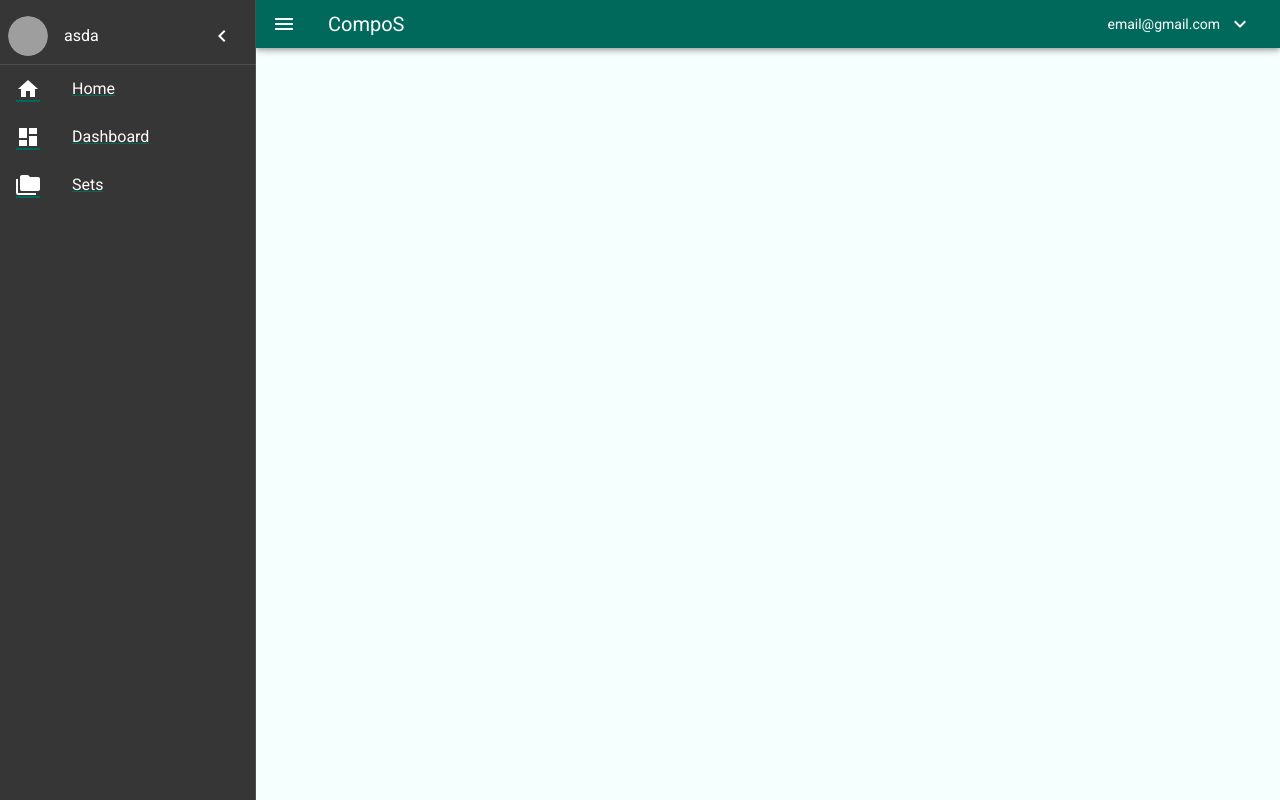
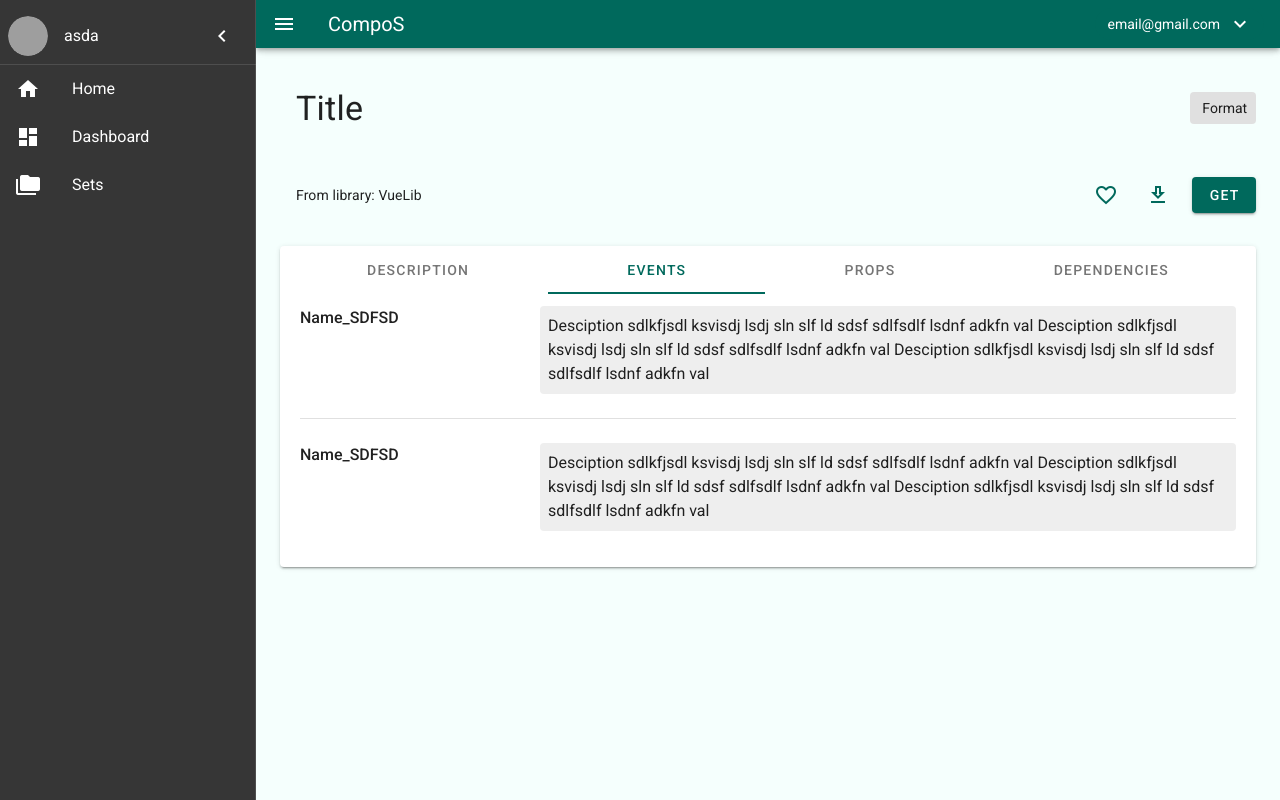
Before and after one commit to a-kelen/diplom-ui, a Vue app: page /comp in a window 1280 px wide. Both pictures are taken after a click on the button 28 px from the left and 24 px from the top of the page. Built offline with nearby package versions, Linux system fonts and the light colour scheme; grey boxes are pictures that could not be loaded.

Commit message:
Add ComponentPage + UserProfile

```diff
--- a/src/App.vue
+++ b/src/App.vue
@@ -26,9 +26,14 @@ export default {
 };
 </script>
 
-<style scoped>
+<style >
 #app {
     background-color: #f5fffd;
 }
-
+a {
+    text-decoration: none !important;;
+}
+.gap {
+  gap: 1rem;
+}
 </style>
--- a/src/components/Navbar.vue
+++ b/src/components/Navbar.vue
@@ -24,10 +24,12 @@
       </v-list-item>
 
       <v-divider></v-divider>
-      <router-link v-for="(item, index) in items"
-          :key="index"
-           :to="item.path">
-        <v-list-item @click="go">
+
+        <v-list-item v-for="(item, i) in items"
+        :key="i"
+        :to="item.path"
+        active-class="highlighted"
+        :class="item.path === $route.path ? 'highlighted' : ''">
           <v-list-item-action >
             <v-icon>{{item.icon}}</v-icon>
           </v-list-item-action>
@@ -35,7 +37,6 @@
             <v-list-item-title>{{item.title}}</v-list-item-title>
           </v-list-item-content>
         </v-list-item>
-        </router-link>
       </v-list>
     </v-navigation-drawer>
 
@@ -88,6 +89,11 @@ export default {
           { title: 'Dashboard', icon: 'mdi-view-dashboard' , path : '/dashboard' },
           { title: 'Sets', icon: 'mdi-folder-multiple' , path : '/chats'},
         ],
-  })
+  }),
+  methods: {
+    go() {
+
+    }
+  }
 }
 </script>
--- /dev/null
+++ b/src/components/items/EventItem.vue
@@ -0,0 +1,30 @@
+<template>
+  <v-container>
+    <v-row>
+        <v-col class="d-flex" md="3">
+            <div class="font-weight-medium">Name_SDFSD</div>
+
+        </v-col>
+        <v-col>
+            <v-card elevation="0" class="pa-2" color="grey lighten-3">{{description}}</v-card>
+        </v-col>
+    </v-row>
+    <v-row>
+        <v-col>
+            <v-divider v-if="!isLast"></v-divider>
+        </v-col>
+    </v-row>
+  </v-container>
+</template>
+
+<script>
+export default {
+  name: "EventItem",
+  props: [
+    'isLast'
+  ],
+  data: () => ({
+      description: "Desciption sdlkfjsdl ksvisdj lsdj sln slf ld sdsf sdlfsdlf lsdnf adkfn val Desciption sdlkfjsdl ksvisdj lsdj sln slf ld sdsf sdlfsdlf lsdnf adkfn val Desciption sdlkfjsdl ksvisdj lsdj sln slf ld sdsf sdlfsdlf lsdnf adkfn val"
+  })
+};
+</script>
--- /dev/null
+++ b/src/components/items/PropItem.vue
@@ -0,0 +1,30 @@
+<template>
+  <v-container>
+    <v-row>
+        <v-col class="d-flex" md="3">
+            <div class="font-weight-medium">Name_SDFSD</div>
+
+        </v-col>
+        <v-col>
+            <v-card elevation="0" class="pa-2" color="grey lighten-3">{{description}}</v-card>
+        </v-col>
+    </v-row>
+    <v-row>
+        <v-col>
+            <v-divider :islast="true"></v-divider>
+        </v-col>
+    </v-row>
+  </v-container>
+</template>
+
+<script>
+export default {
+  name: "PropItem",
+  props: [
+      'isLast'
+  ],
+  data: () => ({
+      description: "Desciption sdlkfjsdl ksvisdj lsdj sln slf ld sdsf sdlfsdlf lsdnf adkfn val Desciption sdlkfjsdl ksvisdj lsdj sln slf ld sdsf sdlfsdlf lsdnf adkfn val Desciption sdlkfjsdl ksvisdj lsdj sln slf ld sdsf sdlfsdlf lsdnf adkfn val"
+  })
+};
+</script>
--- a/src/components/tabs/SelectTypeTab.vue
+++ b/src/components/tabs/SelectTypeTab.vue
@@ -1,11 +1,9 @@
 <template>
-  <v-container>
-    <v-list rounded>
+    <v-list rounded color="transparent">
       <v-list-item-group
         v-model="selectedItem"
-        color="primary"
       >
-        <v-list-item class="border">
+        <v-list-item color="primary" outlined class="rounded-xl">
         <v-card
             height="200"
             flat
@@ -16,7 +14,7 @@
             <p class="text-h4 teal--text ">Library</p>
         </v-card>
         </v-list-item>
-        <v-list-item class="border">
+        <v-list-item color="primary"  class="rounded-pill">
          <v-card
             height="200"
             flat
@@ -29,7 +27,6 @@
         </v-list-item>
       </v-list-item-group>
     </v-list>
-  </v-container>
 </template>
 
 <script>
@@ -42,7 +39,8 @@ export default {
 </script>
 
 <style scoped>
-.border {
+  .border {
     border: 0.4ch solid teal !important;
-}
+  }
+
 </style>
--- a/src/router/index.js
+++ b/src/router/index.js
@@ -62,6 +62,11 @@ const routes = [
     path: "/register",
     name: "Register",
     component: () => import("../views/Register.vue")
+  },
+  {
+    path: "/profile",
+    name: "UserPRofile",
+    component: () => import("../views/UserProfile.vue")
   }
 ];
 
--- a/src/views/ComponentPage.vue
+++ b/src/views/ComponentPage.vue
@@ -1,15 +1,79 @@
 <template>
-    <div>
+    <v-container>
+      <v-row>
+        <v-col>
+          <v-row>
+            <v-col>
+              <v-sheet class="transparent d-flex align-center">
+                <v-card-text class="text-h4">
+                  Title
+                </v-card-text>
+                <v-chip label>Format</v-chip>
+              </v-sheet>
+            </v-col>
+          </v-row>
+          <v-row>
+            <v-col>
+              <v-sheet class="transparent gap d-flex align-center">
+                <v-card-text>
+                  From library: VueLib
+                </v-card-text>
+                <v-btn color="primary" icon>
+                  <v-icon>mdi-heart-outline</v-icon>
+                </v-btn>
+                <v-btn color="primary" icon>
+                  <v-icon>mdi-download-outline</v-icon>
+                </v-btn>
+                <v-btn color="primary">Get</v-btn>
+              </v-sheet>
+            </v-col>
+          </v-row>
+        </v-col>
+      </v-row>
 
-    </div>
+      <v-row>
+        <v-col>
+          <v-card class="px-2">
+            <v-tabs v-model="tab" grow>
+              <v-tab href="#tab-1">Description</v-tab>
+              <v-tab href="#tab-2">Events</v-tab>
+              <v-tab href="#tab-3">Props</v-tab>
+              <v-tab href="#tab-4">Dependencies</v-tab>
+            </v-tabs>
+            <v-tabs-items class="transparent-body" v-model="tab">
+              <v-tab-item background-opacity="0" value="tab-1">
+                sdfsdfsdf
+              </v-tab-item>
+              <v-tab-item value="tab-2">
+                <event-item/>
+                <event-item :isLast="true"/>
+              </v-tab-item>
+              <v-tab-item value="tab-3">
+                <prop-item/>
+              </v-tab-item>
+              <v-tab-item value="tab-4">
+                sdfsdfsdf
+              </v-tab-item>
+            </v-tabs-items>
+          </v-card>
+        </v-col>
+      </v-row>
+    </v-container>
 </template>
 
 <script>
+import EventItem from '../components/items/EventItem.vue';
+import PropItem from '../components/items/PropItem.vue';
 
 export default {
   name: "ComponentPage",
   components: {
-  }
+    EventItem,
+    PropItem
+  },
+  data: () => ({
+    tab: 'tab-2'
+  })
 };
 </script>
 
--- a/src/views/CreateElementPage.vue
+++ b/src/views/CreateElementPage.vue
@@ -2,13 +2,13 @@
   <v-container>
     <v-row>
       <v-col>
-        <router-view></router-view>
+        <router-view app></router-view>
       </v-col>
     </v-row>
     <v-row>
       <v-col>
-        <v-sheet
-        class="d-flex gap pa-1">
+        <v-card
+        class="d-flex gap pa-3 rounded-pill">
           <v-btn
             color="teal darken-3"
             large
@@ -28,7 +28,7 @@
             rounded
             dark>Next
           </v-btn>
-        </v-sheet>
+        </v-card>
       </v-col>
     </v-row>
   </v-container>
--- a/src/views/Home.vue
+++ b/src/views/Home.vue
@@ -47,24 +47,40 @@
         md="2"
       >
         <v-sheet elevation="6">
-          <v-list flat>
-            <v-list-item-group
-              v-model="selectedItem"
-              color="primary"
+          <v-navigation-drawer permanent>
+            <v-list-item active-class="highlighted" >
+              <v-list-item-content>
+                <v-list-item-title class="title">
+                  Application
+                </v-list-item-title>
+                <v-list-item-subtitle>
+                  subtext
+                </v-list-item-subtitle>
+              </v-list-item-content>
+            </v-list-item>
+            <v-divider></v-divider>
+            <v-list
+              dense
+              nav
             >
               <v-list-item
                 v-for="(item, i) in items"
                 :key="i"
+                :to="item.path"
+                active-class="highlighted"
+                :class="item.path === $route.path ? 'highlighted' : ''"
               >
                 <v-list-item-icon>
-                  <v-icon v-text="item.icon"></v-icon>
+                  <v-icon>{{ item.icon }}</v-icon>
                 </v-list-item-icon>
+
                 <v-list-item-content>
-                  <v-list-item-title v-text="item.text"></v-list-item-title>
+                  <v-list-item-title>{{ item.title }}</v-list-item-title>
                 </v-list-item-content>
               </v-list-item>
-            </v-list-item-group>
-          </v-list>
+            </v-list>
+          </v-navigation-drawer>
+          <router-view></router-view>
         </v-sheet>
       </v-col>
     </v-row>
@@ -88,10 +104,15 @@ export default {
   data: () => ({
       selectedItem: 1,
       items: [
-        { text: 'Components', icon: 'mdi-view-compact' },
-        { text: 'Libraries', icon: 'mdi-library' },
-        { text: 'Users', icon: 'mdi-account' },
+        { title: 'Components', icon: 'mdi-view-compact', path: 'q1'},
+        { title: 'Libraries', icon: 'mdi-library', path: 'q2' },
+        { title: 'Users', icon: 'mdi-account', path: 'q3' },
       ],
-    })
+    }),
+    methods: {
+      listHandler(em) {
+        console.log(em);
+      }
+    }
 };
 </script>
--- a/src/views/LibraryPage.vue
+++ b/src/views/LibraryPage.vue
@@ -48,7 +48,7 @@
               <v-tab href="#tab-2">Components</v-tab>
               <v-tab href="#tab-3">Dependencies</v-tab>
             </v-tabs>
-            <v-tabs-items class="transparent-body tabs-item-focus-opacity" v-model="tab">
+            <v-tabs-items class="transparent-body" v-model="tab">
               <v-tab-item background-opacity="0" value="tab-1">
                 sdfsdfsdf
               </v-tab-item>
--- /dev/null
+++ b/src/views/UserProfile.vue
@@ -0,0 +1,51 @@
+<template>
+    <v-container fluid>
+      <v-row>
+        <v-col md="2">
+          <v-avatar
+            size="180"
+            color="teal"
+          >
+            RR
+          </v-avatar>
+        </v-col>
+        <v-col md="10">
+          <v-row>
+            <v-col>
+              <v-sheet class="transparent d-flex align-center">
+                <div><v-card-text class="py-2 px-0 text-h4">
+                  Name
+                </v-card-text>
+                <p class="body-2">
+                  Firstname Lastname
+                </p></div>
+                <v-btn color="primary" class="ml-auto" x-large>Follow</v-btn>
+              </v-sheet>
+            </v-col>
+          </v-row>
+          <v-row>
+            <v-col class="py-2">
+              <v-sheet class="transparent gap d-flex align-center">
+                <v-chip>129 followers</v-chip>
+                <v-chip>231 stars</v-chip>
+                <v-chip>2 components</v-chip>
+                <v-chip>5 libraries</v-chip>
+              </v-sheet>
+            </v-col>
+          </v-row>
+        </v-col>
+      </v-row>
+    </v-container>
+</template>
+
+<script>
+export default {
+  name: "UserProfile",
+  data: () => ({
+  })
+};
+</script>
+
+<style scoped>
+
+</style>
```
